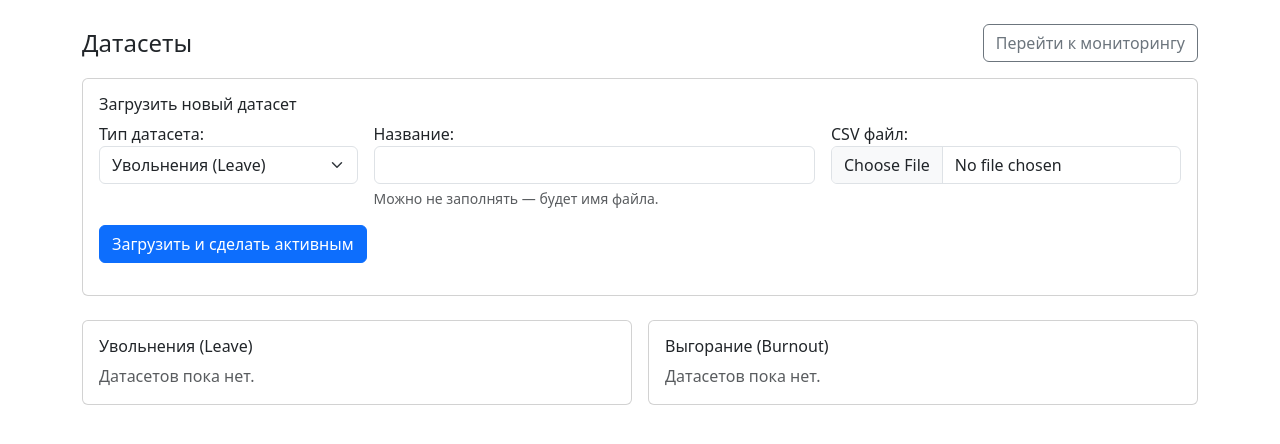
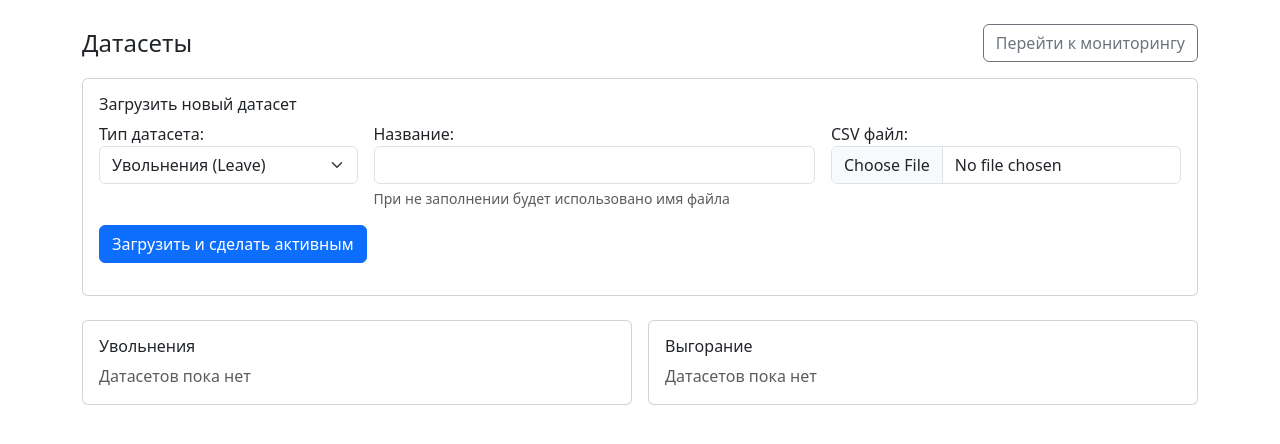
Before and after one commit to Polineska/HR_System, a Django app: page /datasets/ in a window 1280 px wide. Shown: the part 81-525 px from the top of the page. Run offline with Django 5.2, Linux system fonts and the light colour scheme; the visitor is signed in with stand-in values (Sample User, id 1); data that the repository does not hold is empty; some libraries are stand-ins or nearby versions.

```diff
--- a/analytics_app/templates/analytics_app/datasets.html
+++ b/analytics_app/templates/analytics_app/datasets.html
@@ -18,7 +18,7 @@
         <div class="col-md-5">
           {{ form.name.label_tag }}
           {{ form.name }}
-          <div class="form-text">Можно не заполнять — будет имя файла.</div>
+          <div class="form-text">При не заполнении будет использовано имя файла</div>
         </div>
         <div class="col-md-4">
           {{ form.file.label_tag }}
@@ -35,7 +35,7 @@
     <div class="col-lg-6">
       <div class="card">
         <div class="card-body">
-          <h2 class="h6">Увольнения (Leave)</h2>
+          <h2 class="h6">Увольнения</h2>
           {% if leave_sets %}
             <div class="list-group">
               {% for ds in leave_sets %}
@@ -61,7 +61,7 @@
               {% endfor %}
             </div>
           {% else %}
-            <div class="text-muted">Датасетов пока нет.</div>
+            <div class="text-muted">Датасетов пока нет</div>
           {% endif %}
         </div>
       </div>
@@ -70,7 +70,7 @@
     <div class="col-lg-6">
       <div class="card">
         <div class="card-body">
-          <h2 class="h6">Выгорание (Burnout)</h2>
+          <h2 class="h6">Выгорание</h2>
           {% if burnout_sets %}
             <div class="list-group">
               {% for ds in burnout_sets %}
@@ -96,7 +96,7 @@
               {% endfor %}
             </div>
           {% else %}
-            <div class="text-muted">Датасетов пока нет.</div>
+            <div class="text-muted">Датасетов пока нет</div>
           {% endif %}
         </div>
       </div>
--- a/analytics_app/templates/analytics_app/table.html
+++ b/analytics_app/templates/analytics_app/table.html
@@ -16,7 +16,7 @@
         </tr>
       {% endfor %}
       {% if not table.rows %}
-        <tr><td colspan="{{ table.columns|length }}" class="text-muted">Нет данных.</td></tr>
+        <tr><td colspan="{{ table.columns|length }}" class="text-muted">Нет данных</td></tr>
       {% endif %}
     </tbody>
   </table>
```
Also changed, not shown: analytics_app/templates/analytics_app/individual.html (+4 -4 lines), analytics_app/templates/analytics_app/monitoring.html (+6 -6 lines), analytics_app/templates/analytics_app/base.html (line endings or trailing spaces).
